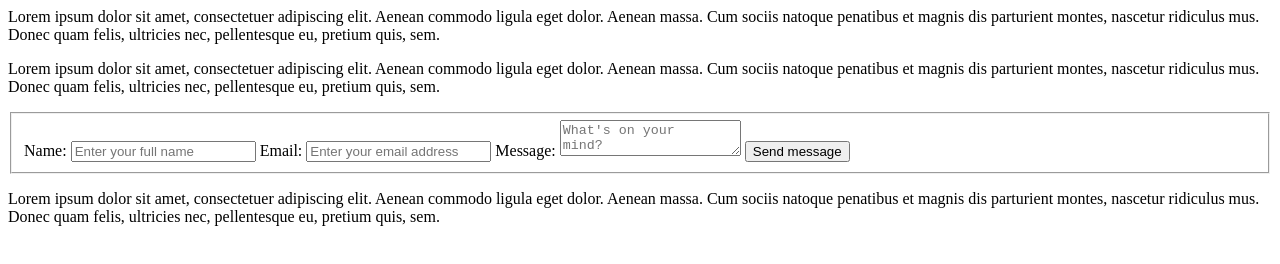
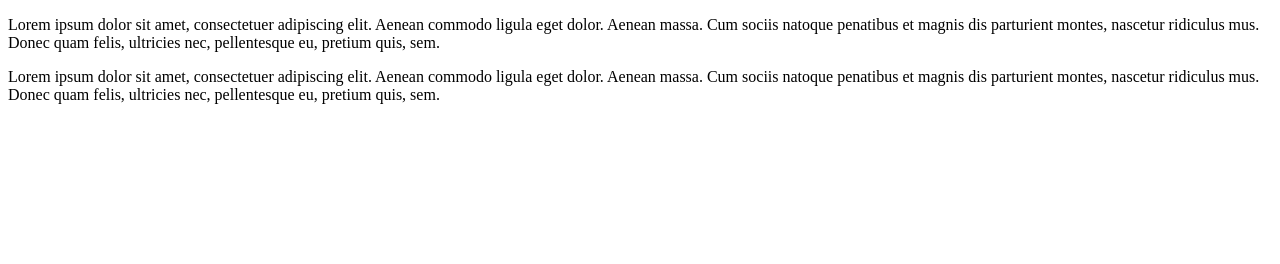
Before and after one commit to lauradlsantos/git-demo, a plain HTML site: page index.html in a window 1280 px wide. Drawn offline with Linux system fonts and the light colour scheme.

Commit message:
A few more changes on website files!
/
clear

```diff
--- a/index.html
+++ b/index.html
@@ -1,3 +1,14 @@
+<!DOCTYPE html>
+<html lang="en">
+  <head>
+    <meta charset="UTF-8">
+    <meta name="viewport" content="width=device-width, initial-scale=1.0">
+    <meta http-equiv="X-UA-Compatible" content="ie=edge">
+    <title>HTML 5 Boilerplate</title>
+    <link rel="stylesheet" href="style.css">
+  </head>
+  <body>
+	<script src="index.js"></script>
 <p>Lorem ipsum dolor sit amet, consectetuer adipiscing
 elit. Aenean commodo ligula eget dolor. Aenean massa.
 Cum sociis natoque penatibus et magnis dis parturient
@@ -9,27 +20,5 @@ elit. Aenean commodo ligula eget dolor. Aenean massa.
 Cum sociis natoque penatibus et magnis dis parturient
 montes, nascetur ridiculus mus. Donec quam felis,
 ultricies nec, pellentesque eu, pretium quis, sem.</p>
-
-<form action="#" method="post">
-  <fieldset>
-    <label for="name">Name:</label>
-    <input type="text" id="name" placeholder="Enter your
-full name" />
-
-    <label for="email">Email:</label>
-    <input type="email" id="email" placeholder="Enter
-your email address" />
-
-    <label for="message">Message:</label>
-    <textarea id="message" placeholder="What's on your
-mind?"></textarea>
-
-    <input type="submit" value="Send message" />
-
-  </fieldset>
-</form>
-<p>Lorem ipsum dolor sit amet, consectetuer adipiscing
-elit. Aenean commodo ligula eget dolor. Aenean massa.
-Cum sociis natoque penatibus et magnis dis parturient
-montes, nascetur ridiculus mus. Donec quam felis,
-ultricies nec, pellentesque eu, pretium quis, sem.</p>
+  </body>
+</html>
```
Also changed, not shown: 1 other file.
